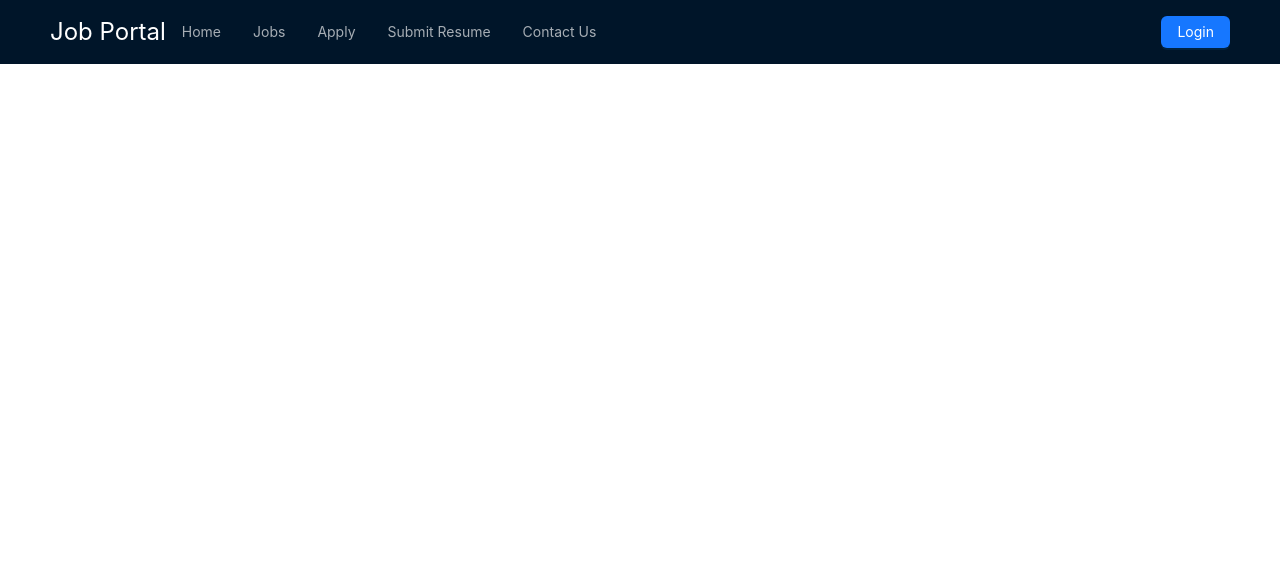
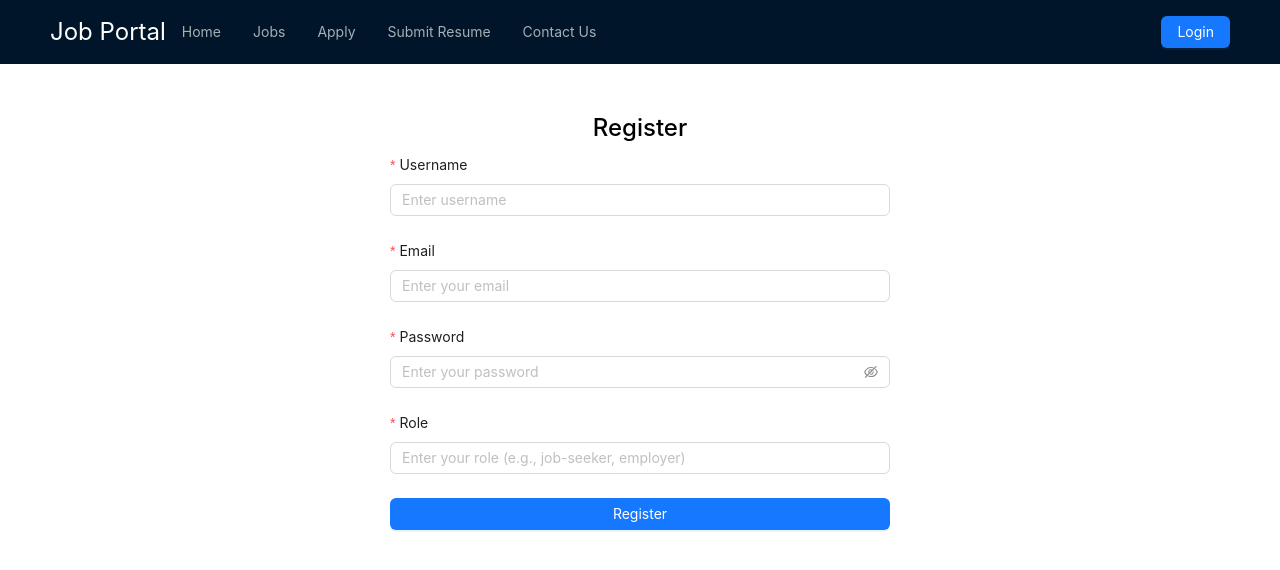
Before and after one commit to Lars1156/JobPortal, a React (Create React App) app in the folder Frontend/client-poratal-site/: page /register in a window 1280 px wide. Shown: the top 570 px of the page. Built offline with nearby package versions, Linux system fonts and the light colour scheme; the HTML template or start-up script is replaced by a standard one.

Commit message:
Add the Register Page and Link the Backend

```diff
--- a/Frontend/client-poratal-site/src/App.js
+++ b/Frontend/client-poratal-site/src/App.js
@@ -1,11 +1,9 @@
-
 import {Routes , Route} from 'react-router-dom';
-
-
 import NavigationBar from "./components/NavigationBar";
 import LoginPage from './components/LoginPage';
 import HomePage from './Pages/HomePage';
 import ContactUs from './Pages/ContactUs';
+import RegisterPage from './Pages/RegisterPage';
 
 
 function App() {
@@ -15,6 +13,7 @@ function App() {
        <Routes>
            <Route path='/' element={<HomePage/>}/>
             <Route path ='/contact' element={<ContactUs/>}/>
+            <Route path='/register' element = {<RegisterPage/>}/>
            <Route path='/login' element={<LoginPage/>}/>
        </Routes>
     </div>
--- a/Frontend/client-poratal-site/src/Pages/RegisterPage.js
+++ b/Frontend/client-poratal-site/src/Pages/RegisterPage.js
@@ -1,46 +1,65 @@
 import React, { useState } from 'react';
-import { Form, Input, Button, Select, Typography, message } from 'antd';
+import { Form, Input, Button, notification } from 'antd';
+import { useNavigate } from 'react-router-dom';
 import axios from 'axios';
 
-const { Title } = Typography;
-const { Option } = Select;
-
 const RegisterPage = () => {
-  const [form] = Form.useForm();
+  const [loading, setLoading] = useState(false);
+  const navigate = useNavigate();
 
   const onFinish = async (values) => {
+    setLoading(true);
     try {
-      // API call to register user
-      const response = await axios.post('/api/users/register', values);
-      message.success('Registration successful');
-      console.log(response.data);
+      // Send the registration data to the backend API
+      const response = await axios.post("http://localhost:4000/api/registerUser", {
+        username: values.username,
+        email: values.email,
+        password: values.password,
+        role: values.role,
+      });
+
+      // Show a success notification
+      notification.success({
+        message: 'Registration Successful',
+        description: response.data.message,
+      });
+
+      // After registration success, navigate to the login page
+      navigate('/login');  // Redirect to the login page
+
     } catch (error) {
-      message.error(error.response?.data?.message || 'Registration failed');
+      // Show an error notification if the registration fails
+      notification.error({
+        message: 'Registration Failed',
+        description: error.response?.data?.message || 'Something went wrong',
+      });
+    } finally {
+      setLoading(false);
     }
   };
 
   return (
-    <div style={{ maxWidth: 400, margin: '50px auto', padding: '20px', border: '1px solid #f0f0f0', borderRadius: '8px' }}>
-      <Title level={2} style={{ textAlign: 'center' }}>Register</Title>
+    <div style={{ maxWidth: '600px', margin: '0 auto', padding: '50px' }}>
+      <h2 style={{ textAlign: 'center' }}>Register</h2>
       <Form
-        form={form}
         layout="vertical"
-        onFinish={onFinish}
+        onFinish={onFinish}  // Handle form submission
+        initialValues={{ remember: true }}
       >
         <Form.Item
           label="Username"
           name="username"
-          rules={[{ required: true, message: 'Please enter your username' }]}
+          rules={[{ required: true, message: 'Please enter your username!' }]}
         >
-          <Input placeholder="Enter your username" />
+          <Input placeholder="Enter username" />
         </Form.Item>
 
         <Form.Item
           label="Email"
           name="email"
           rules={[
-            { required: true, message: 'Please enter your email' },
-            { type: 'email', message: 'Please enter a valid email' }
+            { required: true, message: 'Please enter your email!' },
+            { type: 'email', message: 'The input is not valid E-mail!' }
           ]}
         >
           <Input placeholder="Enter your email" />
@@ -49,7 +68,8 @@ const RegisterPage = () => {
         <Form.Item
           label="Password"
           name="password"
-          rules={[{ required: true, message: 'Please enter your password' }]}
+          rules={[{ required: true, message: 'Please enter your password!' }]}
+          hasFeedback
         >
           <Input.Password placeholder="Enter your password" />
         </Form.Item>
@@ -57,16 +77,13 @@ const RegisterPage = () => {
         <Form.Item
           label="Role"
           name="role"
-          rules={[{ required: true, message: 'Please select your role' }]}
+          rules={[{ required: true, message: 'Please select your role!' }]}
         >
-          <Select placeholder="Select your role">
-            <Option value="employer">Employer</Option>
-            <Option value="job-seeker">Job Seeker</Option>
-          </Select>
+          <Input placeholder="Enter your role (e.g., job-seeker, employer)" />
         </Form.Item>
 
         <Form.Item>
-          <Button type="primary" htmlType="submit" block>
+          <Button type="primary" htmlType="submit" block loading={loading}>
             Register
           </Button>
         </Form.Item>
```
